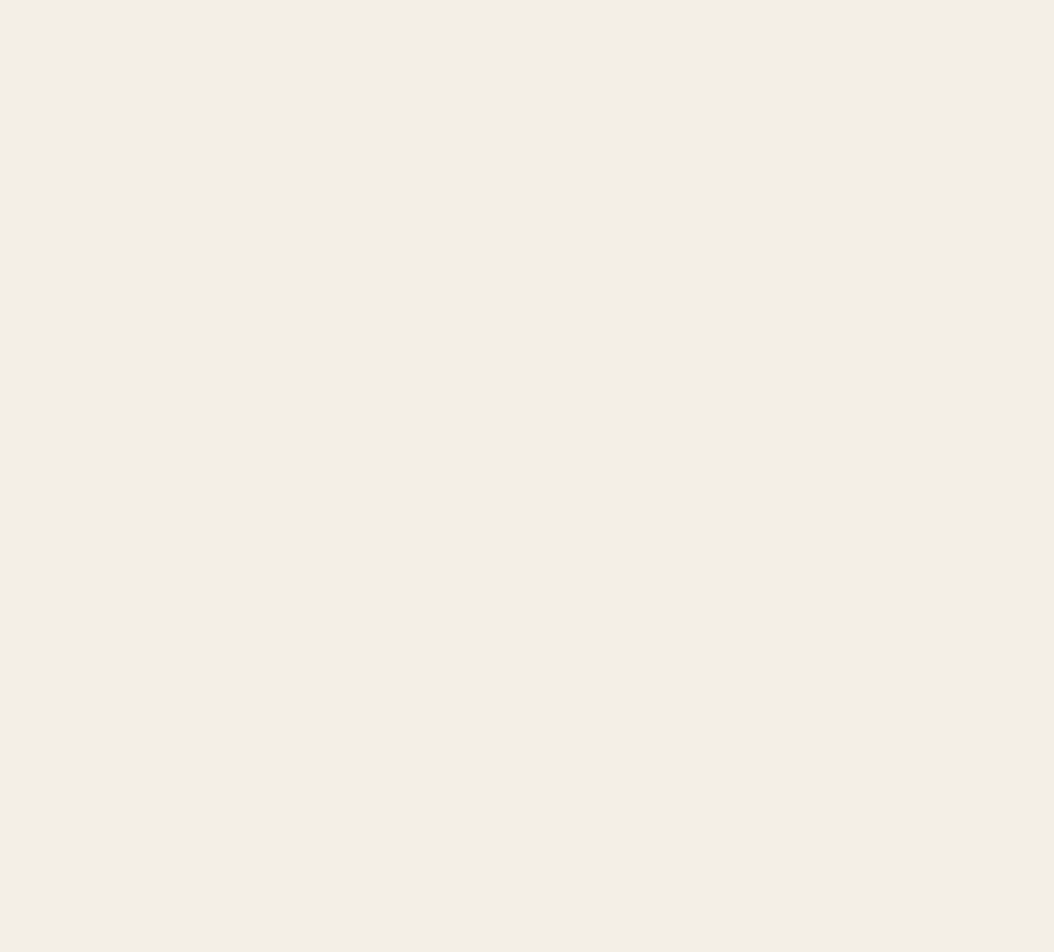
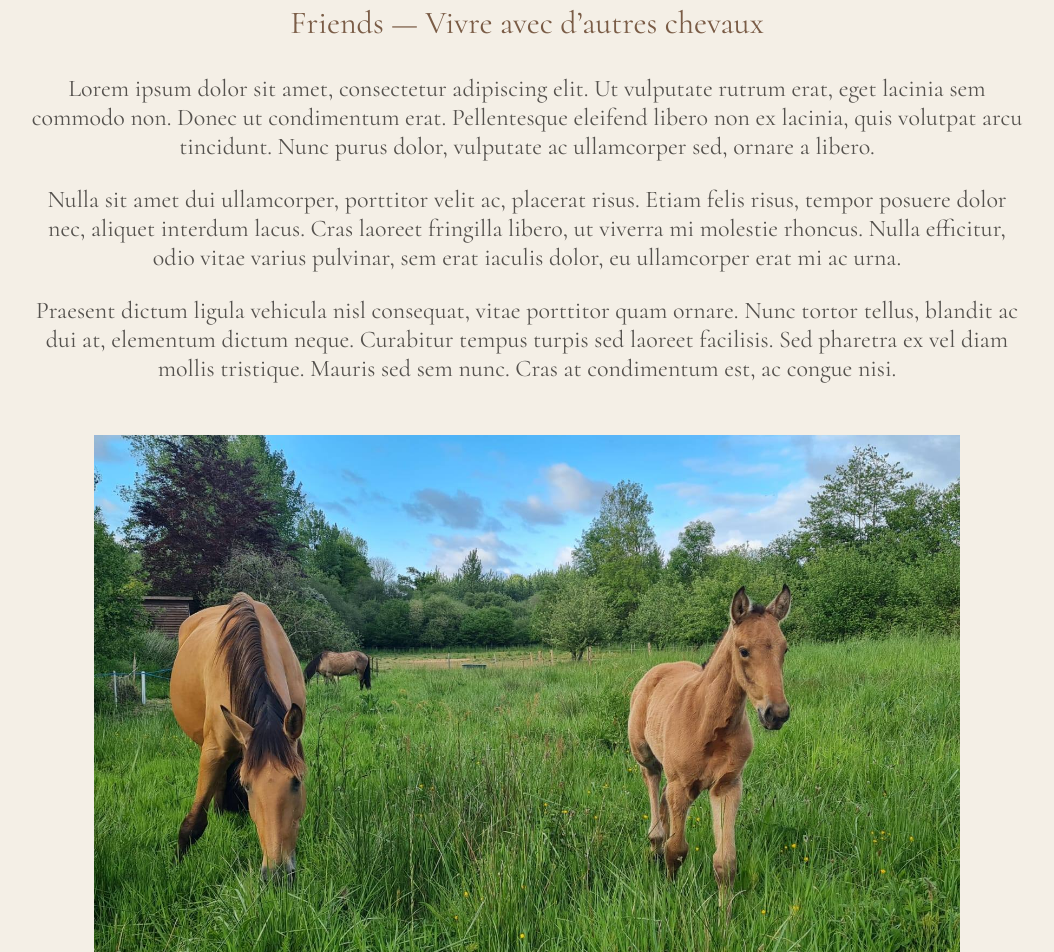
Before and after one commit to Das-F/linlouet, a Next.js app: page /nos-methodes in a window 1280 px wide. Shown: the part 1848-2800 px from the top of the page, without its empty margins (113-1167 px from the left). Before the commit the page ends 1656 px from the top, so only its background shows below. Built offline with nearby package versions, Linux system fonts and the light colour scheme.

Commit message:
nos methodes page added

```diff
--- a/app/nos-methodes/page.module.css
+++ b/app/nos-methodes/page.module.css
@@ -25,3 +25,32 @@
   font-size: 2.3rem;
   font-weight: 400;
 }
+
+.methods-text h3 {
+  margin-bottom: 20px;
+  color: var(--accent-text);
+  font-family: var(--font-primary);
+  font-size: 2rem;
+  font-weight: 400;
+}
+
+.methods-img {
+  width: 100%;
+  height: auto;
+  max-height: 650px;
+  object-fit: contain;
+  display: block;
+  margin: 40px auto 0 auto;
+}
+
+.methods-text h4 {
+  margin-bottom: 20px;
+  color: var(--accent-text);
+  font-family: var(--font-primary);
+  font-size: 1.7rem;
+  font-weight: 400;
+}
+
+.methods-text p {
+  margin: 12px 0;
+}
--- a/app/nos-methodes/page.tsx
+++ b/app/nos-methodes/page.tsx
@@ -10,6 +10,35 @@ export default function Methods() {
         <p>Lorem ipsum dolor sit amet, consectetur adipiscing elit. Ut vulputate rutrum erat, eget lacinia sem commodo non. Donec ut condimentum erat. Pellentesque eleifend libero non ex lacinia, quis volutpat arcu tincidunt. Nunc purus dolor, vulputate ac ullamcorper sed, ornare a libero.</p>
         <p>Nulla sit amet dui ullamcorper, porttitor velit ac, placerat risus. Etiam felis risus, tempor posuere dolor nec, aliquet interdum lacus. Cras laoreet fringilla libero, ut viverra mi molestie rhoncus. Nulla efficitur, odio vitae varius pulvinar, sem erat iaculis dolor, eu ullamcorper erat mi ac urna.</p>
         <p>Praesent dictum ligula vehicula nisl consequat, vitae porttitor quam ornare. Nunc tortor tellus, blandit ac dui at, elementum dictum neque. Curabitur tempus turpis sed laoreet facilisis. Sed pharetra ex vel diam mollis tristique. Mauris sed sem nunc. Cras at condimentum est, ac congue nisi.</p>
+        <img className={styles["methods-img"]} src="/assets/images/methods/horses-landscape.jpg" alt="Photo de l'élevage de Linlouët" />
+      </div>
+      <div className={styles["methods-text"]}>
+        <h3>Friends — Vivre avec d’autres chevaux</h3>
+        <p>Lorem ipsum dolor sit amet, consectetur adipiscing elit. Ut vulputate rutrum erat, eget lacinia sem commodo non. Donec ut condimentum erat. Pellentesque eleifend libero non ex lacinia, quis volutpat arcu tincidunt. Nunc purus dolor, vulputate ac ullamcorper sed, ornare a libero.</p>
+        <p>Nulla sit amet dui ullamcorper, porttitor velit ac, placerat risus. Etiam felis risus, tempor posuere dolor nec, aliquet interdum lacus. Cras laoreet fringilla libero, ut viverra mi molestie rhoncus. Nulla efficitur, odio vitae varius pulvinar, sem erat iaculis dolor, eu ullamcorper erat mi ac urna.</p>
+        <p>Praesent dictum ligula vehicula nisl consequat, vitae porttitor quam ornare. Nunc tortor tellus, blandit ac dui at, elementum dictum neque. Curabitur tempus turpis sed laoreet facilisis. Sed pharetra ex vel diam mollis tristique. Mauris sed sem nunc. Cras at condimentum est, ac congue nisi.</p>
+        <img className={styles["methods-img"]} src="/assets/images/methods/horses-landscape.jpg" alt="Photo de l'élevage de Linlouët" />
+      </div>
+      <div className={styles["methods-text"]}>
+        <h3>Forage — Respecter une physiologie faite pour manger presque continuellement</h3>
+        <p>Lorem ipsum dolor sit amet, consectetur adipiscing elit. Ut vulputate rutrum erat, eget lacinia sem commodo non. Donec ut condimentum erat. Pellentesque eleifend libero non ex lacinia, quis volutpat arcu tincidunt. Nunc purus dolor, vulputate ac ullamcorper sed, ornare a libero.</p>
+        <p>Nulla sit amet dui ullamcorper, porttitor velit ac, placerat risus. Etiam felis risus, tempor posuere dolor nec, aliquet interdum lacus. Cras laoreet fringilla libero, ut viverra mi molestie rhoncus. Nulla efficitur, odio vitae varius pulvinar, sem erat iaculis dolor, eu ullamcorper erat mi ac urna.</p>
+        <p>Praesent dictum ligula vehicula nisl consequat, vitae porttitor quam ornare. Nunc tortor tellus, blandit ac dui at, elementum dictum neque. Curabitur tempus turpis sed laoreet facilisis. Sed pharetra ex vel diam mollis tristique. Mauris sed sem nunc. Cras at condimentum est, ac congue nisi.</p>
+        <img className={styles["methods-img"]} src="/assets/images/methods/horses-landscape.jpg" alt="Photo de l'élevage de Linlouët" />
+      </div>
+      <div className={styles["methods-text"]}>
+        <h3>Freedom — Pouvoir bouger… et pouvoir choisir</h3>
+        <p>Lorem ipsum dolor sit amet, consectetur adipiscing elit. Ut vulputate rutrum erat, eget lacinia sem commodo non. Donec ut condimentum erat. Pellentesque eleifend libero non ex lacinia, quis volutpat arcu tincidunt. Nunc purus dolor, vulputate ac ullamcorper sed, ornare a libero.</p>
+        <p>Nulla sit amet dui ullamcorper, porttitor velit ac, placerat risus. Etiam felis risus, tempor posuere dolor nec, aliquet interdum lacus. Cras laoreet fringilla libero, ut viverra mi molestie rhoncus. Nulla efficitur, odio vitae varius pulvinar, sem erat iaculis dolor, eu ullamcorper erat mi ac urna.</p>
+        <p>Praesent dictum ligula vehicula nisl consequat, vitae porttitor quam ornare. Nunc tortor tellus, blandit ac dui at, elementum dictum neque. Curabitur tempus turpis sed laoreet facilisis. Sed pharetra ex vel diam mollis tristique. Mauris sed sem nunc. Cras at condimentum est, ac congue nisi.</p>
+        <img className={styles["methods-img"]} src="/assets/images/methods/horses-landscape.jpg" alt="Photo de l'élevage de Linlouët" />
+      </div>
+      <div className={styles["methods-text"]}>
+        <h4>Références</h4>
+        <p>Fraser, L. (2012). The Horse’s 3 F’s: Friends, Forage, Freedom.</p>
+        <p>Phelipon, R., Hennes, N., Ruet, A., Bret-Morel, A., Górecka-Bruzda, A. & Lansade, L. (2024). Forage, freedom of movement, and social interactions remain essential fundamentals for the welfare of high-level sport horses. Frontiers in Veterinary Science, 11, 1504116.</p>
+        <p>Watson, W., MacKay, J. R. D. & Dwyer, C. (2026). Friends, forage, freedom: A cluster analysis investigating horse management styles and welfare in the UK and Ireland. Animal Welfare, 35, e15.</p>
+        <p>World Horse Welfare. The 3Fs – Friends, forage and freedom.</p>
       </div>
     </section>
   );
```
